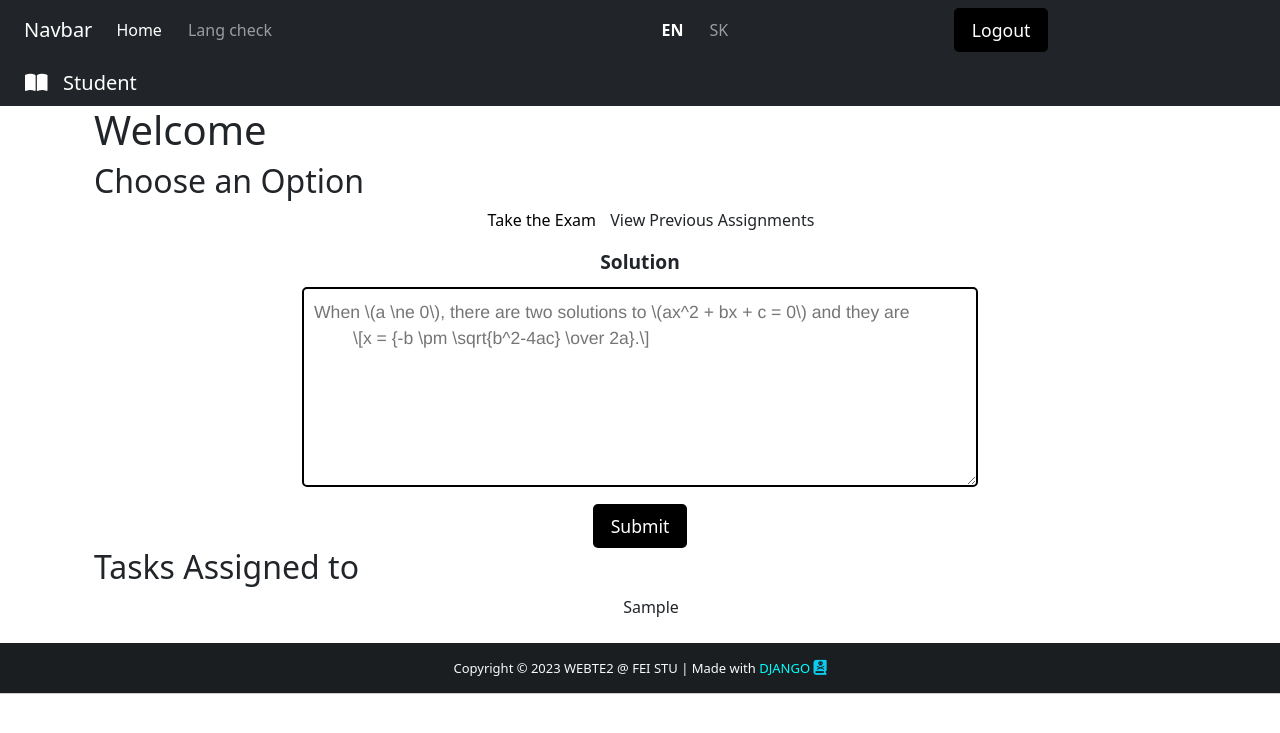
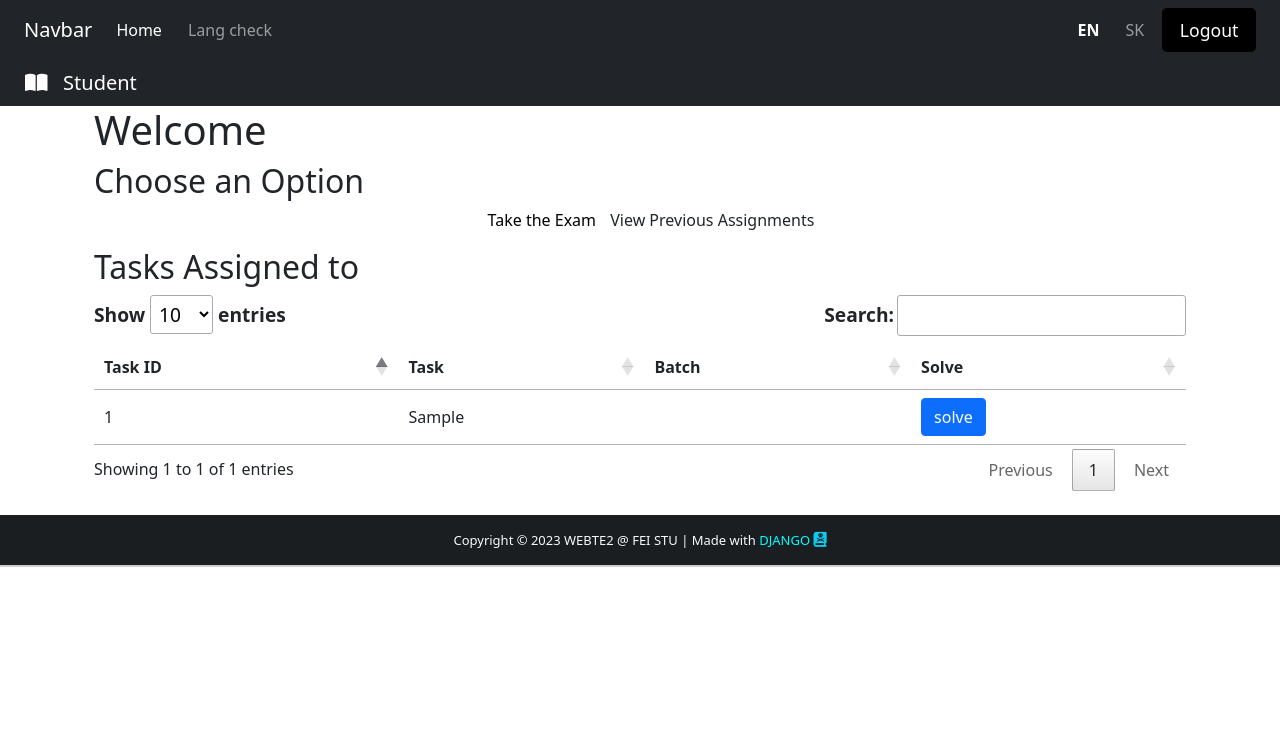
Before and after one commit to xglomba/webte-zaverecne-zadanie, a Django app: template app/zaverecne_zadanie/templates/zaverecne_zadanie/students/home.html in a window 1280 px wide. Shown: the top 733 px of the page. Run offline with Django 4.2, Linux system fonts and the light colour scheme; the template is opened without the code that fills it: values that come from a table or form of the project are taken from there, others are empty; tables that the repository leaves empty hold one stand-in row (values such as "Sample post"); some libraries are stand-ins or nearby versions.

Commit message:
Add displaying latex tasks in html (student)

```diff
--- a/app/static/css/style.css
+++ b/app/static/css/style.css
@@ -23,14 +23,6 @@
 
 ul li a:hover {
     color: coral;
-}
-
-form {
-    display: flex;
-    flex-direction: column;
-    align-items: center;
-    padding-left: 13rem;
-    padding-right: 13rem;
 }
 
 label {
@@ -65,3 +57,17 @@
     background-color: white;
     color: black;
 }
+
+.katex-html {
+    width: fit-content;
+}
+
+/* Add space between broken lines: */
+.katex-display > .base {
+    margin: 0.25em 0
+}
+
+/* Compensate by reducing space around display math */
+.katex-display {
+    margin: 0.5em 0;
+}
--- a/app/zaverecne_zadanie/templates/zaverecne_zadanie/base.html
+++ b/app/zaverecne_zadanie/templates/zaverecne_zadanie/base.html
@@ -12,6 +12,9 @@
           integrity="sha384-0evHe/X+R7YkIZDRvuzKMRqM+OrBnVFBL6DOitfPri4tjfHxaWutUpFmBp4vmVor" crossorigin="anonymous">
     <link rel="stylesheet" href="https://use.fontawesome.com/releases/v6.1.1/css/all.css"
           integrity="sha384-/frq1SRXYH/bSyou/HUp/hib7RVN1TawQYja658FEOodR/FQBKVqT9Ol+Oz3Olq5" crossorigin="anonymous">
+    <link rel="stylesheet" type="text/css" href="https://cdn.datatables.net/1.10.25/css/jquery.dataTables.min.css">
+    <script src="https://code.jquery.com/jquery-3.6.0.min.js"></script>
+    <script src="https://cdn.datatables.net/1.10.25/js/jquery.dataTables.min.js"></script>
 
 
     <link href="https://cdn.jsdelivr.net/npm/bootstrap@5.0.2/dist/css/bootstrap.min.css" rel="stylesheet"
--- a/app/zaverecne_zadanie/templates/zaverecne_zadanie/students/home.html
+++ b/app/zaverecne_zadanie/templates/zaverecne_zadanie/students/home.html
@@ -3,14 +3,7 @@
 {% load i18n %}
 
 <head>
-    ...
-    <script src="https://polyfill.io/v3/polyfill.min.js?features=es6"></script>
-    <script id="MathJax-script" async src="https://cdn.jsdelivr.net/npm/mathjax@3/es5/tex-mml-chtml.js"></script>
-    <script src="https://cdn.ckeditor.com/ckeditor5/37.1.0/classic/ckeditor.js"></script>
-
-    <script src="https://polyfill.io/v3/polyfill.min.js?features=es6"></script>
     <script src="{% static 'js/mathjax.js' %}"></script>
-
 </head>
 
 {% block content %}
@@ -24,46 +17,84 @@
         <li><a {% url 'previousAssignments' %}> {% trans 'View Previous Assignments' %}</a></li>
     </ul>
 
-    <form method="POST" action="{% url 'submit_math' %}">
-        {% csrf_token %}
-        <label for="math-editor">{% trans 'Solution' %}</label><textarea id="math-editor" placeholder="When \(a \ne 0\), there are two solutions to \(ax^2 + bx + c = 0\) and they are
-        \[x = {-b \pm \sqrt{b^2-4ac} \over 2a}.\]" name="math_content"></textarea>
-        <button type="submit">{% trans 'Submit' %}</button>
-    </form>
+    <h2>{% trans 'Tasks Assigned to ' %}{{ request.user.username }}</h2>
+    <table id="tasksTable">
+        <thead>
+        <tr>
+            <th>Task ID</th>
+            <th>Task</th>
+            <th>Batch</th>
+            <th>Solve</th>
+        </tr>
+        </thead>
+        <tbody>
+        {% for task in tasks %}
+            <tr>
+                <td>{{ task.id }}</td>
+                <td>{{ task.task }}</td>
+                <td>{{ task.batch.name }}</td>
+                <td>
+                    <button type="button" class="btn btn-primary" data-bs-toggle="modal" data-bs-target="#task-modal" onclick='fillTaskModal("{{ task.id }}", "{{ task.task }}", "{{ task.image }}")'>
+                        solve
+                    </button>
+                </td>
+            </tr>
+        {% empty %}
+            <tr>
+                <td colspan="4">{% trans 'No tasks assigned.' %}</td>
+            </tr>
+        {% endfor %}
+        </tbody>
+    </table>
 
-    <h2>{% trans 'Tasks Assigned to ' %}{{ request.user.username }}</h2>
-    <ul>
-        {% for task in tasks %}
-            <li>{{ task.solution }}</li>
-            {% empty %}
-            <li>{% trans 'No tasks assigned.' %}</li>
-        {% endfor %}
-    </ul>
-
-    <div id="divMathOut">
-
-    </div>
-    <script>import {typeset} from 'mathjax';</script>
+    {% include 'zaverecne_zadanie/students/task_modal.html' %}
+<link rel="stylesheet" href="https://cdn.jsdelivr.net/npm/katex/dist/katex.min.css">
+  <script src="https://cdn.jsdelivr.net/npm/katex/dist/katex.min.js"></script>
     <script>
-
-        window.addEventListener('DOMContentLoaded', () => {
-            typeset();
+        $(document).ready(function () {
+            $('#tasksTable').DataTable();
         });
 
-        import CKEDITOR from "../../../../staticfiles/admin/js/vendor/xregexp/xregexp";
+        function fillTaskModal(id, task, image){
+            let str = insertNewlines(task, 100);
+            console.log(str);
+            str = str.replaceAll('$', "");
+                        console.log(str);
 
-        MathJax.Hub.Configured(function () {
+            str = str.replace(/ /g, '\\hspace{1mm}');
+            str = str.replace('dfrac', '\\dfrac');
+            convertEquation(str);
+            console.log(str);
+        }
 
-            CKEDITOR.replace('math-editor', {
-                extraPlugins: 'MathJax',
-                mathJaxLib: 'https://cdnjs.cloudflare.com/ajax/libs/mathjax/2.7.9/MathJax.js?config=TeX-AMS-MML_SVG'
+
+        function convertEquation(latexEquation) {
+            var equationElement = document.getElementById('task');
+            katex.render(latexEquation, equationElement, {
+                throwOnError: true,
+                displayMode: true
             });
+        }
 
-            // Render math using MathJax in the preview element
-            CKEDITOR.instances['math-editor'].on('change', function () {
-                MathJax.Hub.Queue(['Typeset', MathJax.Hub, 'math-preview']);
-            });
-        });
+        function insertNewlines(equation, lineLength) {
+            let result = '';
+            let currentLineLength = 0;
+
+            for (let i = 0; i < equation.length; i++) {
+                const char = equation[i];
+                result += char;
+                currentLineLength++;
+
+                // Check if the current line length exceeds the specified line length
+                if (currentLineLength >= lineLength && char === ' ') {
+                    result += '\\\\';
+                    currentLineLength = 0;
+                }
+            }
+
+            return result;
+        }
+
 
     </script>
 {% endblock %}
--- /dev/null
+++ b/app/zaverecne_zadanie/templates/zaverecne_zadanie/students/task_modal.html
@@ -0,0 +1,28 @@
+{% load i18n %}
+
+<div id="task-modal" class="modal" tabindex="-1">
+  <div class="modal-dialog modal-xl">
+    <div class="modal-content">
+      <div class="modal-header">
+        <h5 class="modal-title">Modal title</h5>
+        <button type="button" class="btn-close" data-bs-dismiss="modal" aria-label="Close"></button>
+      </div>
+        <div class="modal-body">
+            <label for="task">{% trans 'Task' %}</label>
+            <div class="d-block" style="width: fit-content" id="task"></div>
+            <form method="POST" action="{% url 'submit_math' %}">
+                {% csrf_token %}
+                <label for="math-editor">{% trans 'Solution' %}</label>
+                <textarea id="math-editor"
+                          placeholder="When \(a \ne 0\), there are two solutions to \(ax^2 + bx + c = 0\) and they are
+                                        \[x = {-b \pm \sqrt{b^2-4ac} \over 2a}.\]"
+                          name="math_content">
+                </textarea>
+            </form>
+        </div>
+      <div class="modal-footer">
+        <button class="btn btn-outline-secondary" type="submit" formaction="{% url 'submit_math' %}">{% trans 'Submit' %}</button>
+      </div>
+    </div>
+  </div>
+</div>
```
Also changed, not shown: app/zaverecne_zadanie/views.py (+18 -14 lines).
